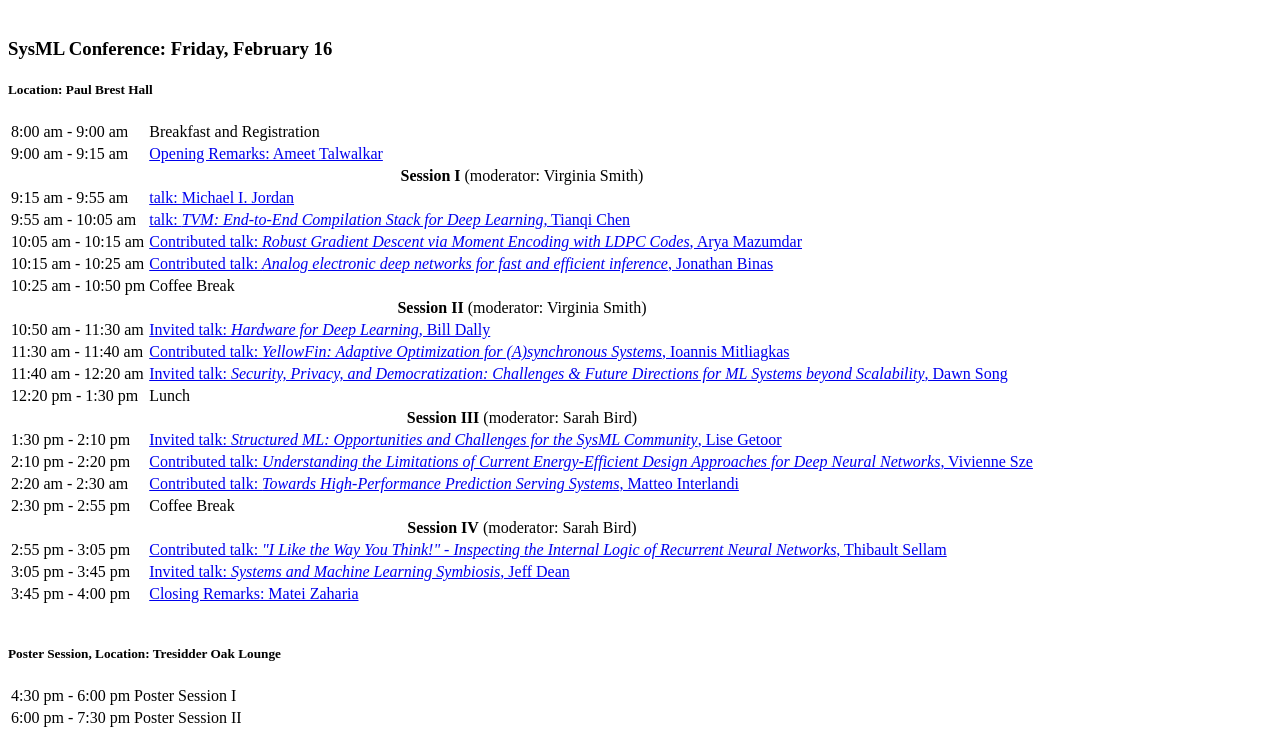
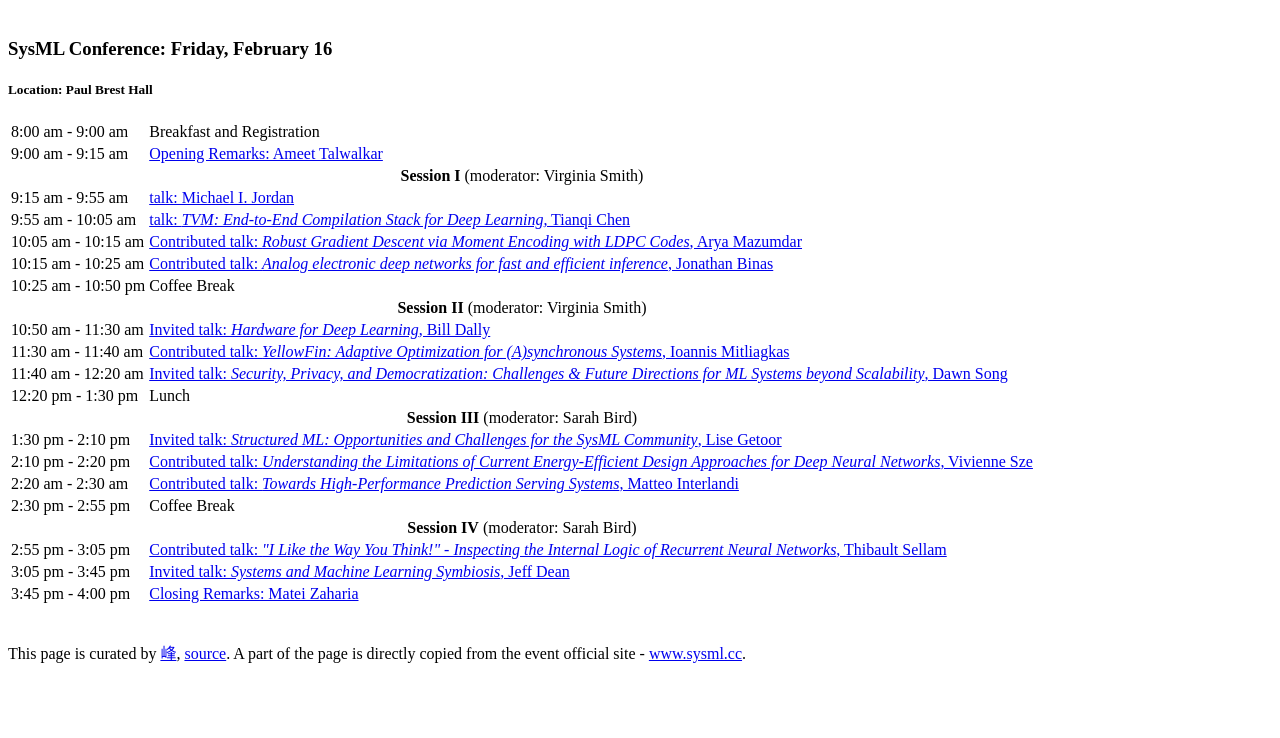
Before and after one commit to lflee/SysMLVideos, a plain HTML site: page index.html in a window 1280 px wide. Shown: the part 79-817 px from the top of the page. Drawn offline with Linux system fonts and the light colour scheme.

Commit message:
disclaimer

```diff
--- a/index.html
+++ b/index.html
@@ -102,27 +102,9 @@
               </tbody>
             </table>
             <br>
-            <h5>Poster Session, Location: Tresidder Oak Lounge</h5>
-            <table class="table scheduletab table-condensed table-striped">
-            <tbody>
-            <tr>
-                <td class="col-md-3">4:30 pm - 6:00 pm</td>
-                <td>Poster Session I</td>
-              </tr>
-              <tr>
-                <td>6:00 pm - 7:30 pm</td>
-                <td>Poster Session II</td>
-              </tr>
-            </tbody>
-            </table>
-            <!--<p>
-                <b>Confirmed speakers</b>:<br />
-                <a href="http://research.nvidia.com/person/william-dally" target="_blank">Bill Dally</a><br />
-                <a href="https://research.google.com/pubs/jeff.html" target="_blank">Jeff Dean</a><br />
-                <a href="https://getoor.soe.ucsc.edu/" target="_blank">Lise Getoor</a><br />
-                <a href="http://people.eecs.berkeley.edu/~jordan/" target="_blank">Michael I. Jordan</a><br />
-                <a href="https://people.eecs.berkeley.edu/~dawnsong/" target="_blank">Dawn Song</a><br /><br />
-            </p>-->
+            <p>
+                This page is curated by <a href="https://twitter.com/LLF">峰</a>, <a href="https://github.com/lflee/SysMLVideos/tree/gh-pages">source</a>. A part of the page is directly copied from the event official site - <a href="http://www.sysml.cc/">www.sysml.cc</a>.
+            </p>
         </div>
     </div>
 </body>
```
